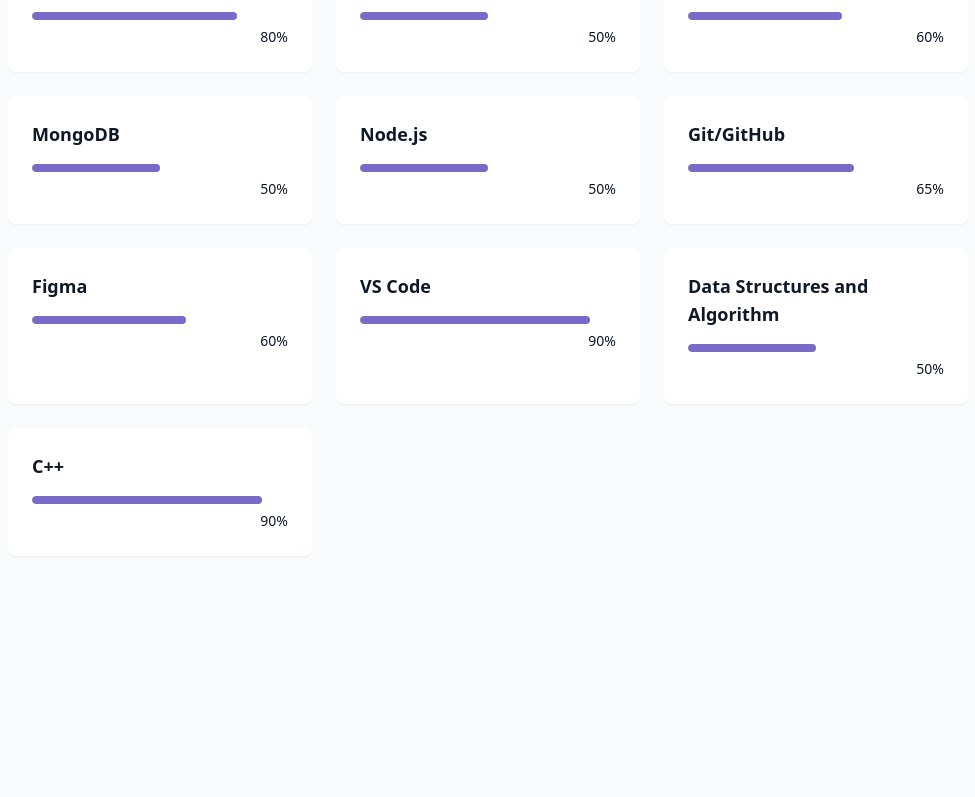
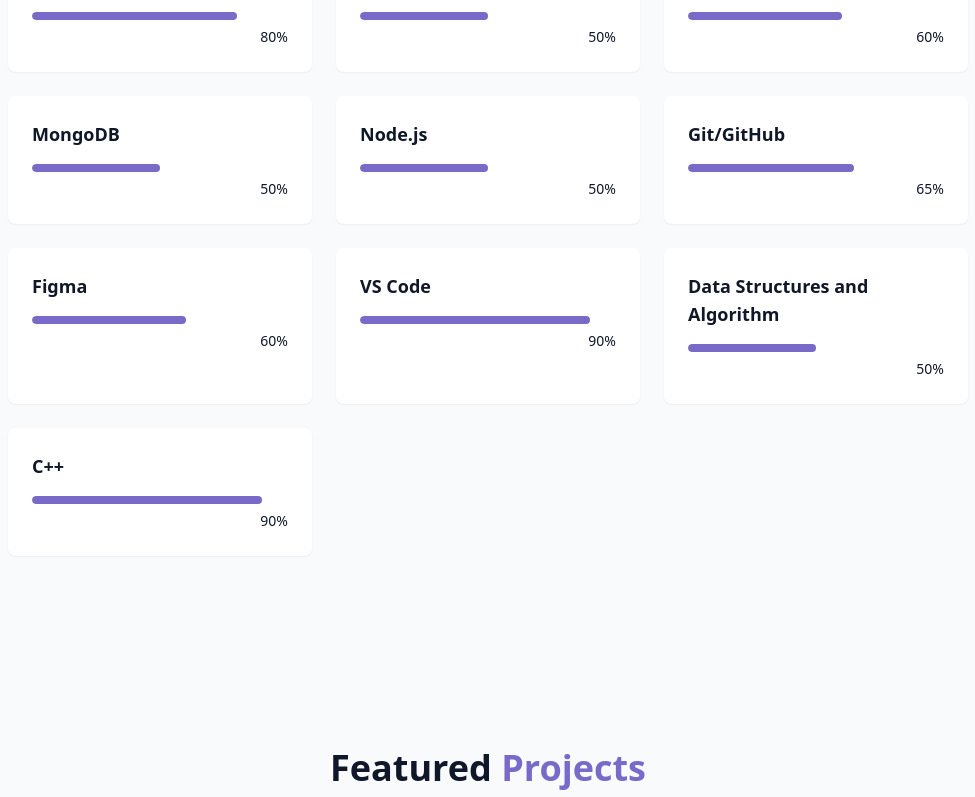
Before and after one commit to VeilSide2004/My-Portfolio, a React (Vite) app: page / in a window 1280 px wide. Shown: the part 2000-2797 px from the top of the page, without its empty margins (152-1127 px from the left). Before the commit the page ends 2652 px from the top, so only its background shows below. Built offline with nearby package versions, Linux system fonts and the light colour scheme.

Commit message:
Update Home.jsx

```diff
--- a/src/pages/Home.jsx
+++ b/src/pages/Home.jsx
@@ -1,6 +1,9 @@
 import About from "../components/About";
+import Certificates from "../components/Certificates";
+import Contact from "../components/Contact";
 import Hero from "../components/Hero";
 import Navbar from "../components/Navbar";
+import Project from "../components/Project";
 import Skills from "../components/Skills";
 import StarBackground from "../components/StarBackground";
 import ThemeToggle from "../components/ThemeToggle"
@@ -23,6 +26,9 @@
                 <Hero/>
                 <About/>
                 <Skills/>
+                <Project/>
+                <Certificates/>
+                <Contact/>
             </main>
         </div>
     );
```
